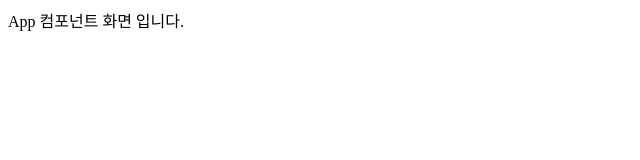
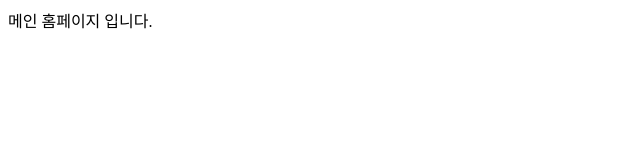
Before and after one commit to bassistjune/react-study-200502, a React (Vite) app: page / in a window 1280 px wide. Shown: the top 160 px of the page, without its empty margins (0-640 px from the left). Built offline with nearby package versions, Linux system fonts and the light colour scheme.

Commit message:
# 커밋 내용 - 한준희 1. react-router-dom을 이용한 라우팅 작업 및 새 컴포넌트 페이지 생성 2. Router 활용 3. Router의 /:id 사용

```diff
--- a/src/App.tsx
+++ b/src/App.tsx
@@ -1,4 +1,17 @@
+import React from 'react'
+import { BrowserRouter, Routes, Route } from "react-router-dom";
+import MainPage from '@pages/index'
+import AboutPage from '@pages/about'
 function App() {
-    return <div>App 컴포넌트 화면 입니다.</div>
+    return (
+        <BrowserRouter>
+            <Routes>
+                <Route index path="/" element={<MainPage />}></Route>
+                <Route index path="/about" element={<AboutPage />}></Route>
+                <Route index path="/about/:id" element={<AboutPage />}></Route>
+
+            </Routes>
+        </BrowserRouter>
+    )
 }
 export default App
--- /dev/null
+++ b/src/pages/about.tsx
@@ -0,0 +1,7 @@
+import React from 'react'
+function about() {
+    return (
+        <div>About Pages</div>
+    )
+}
+export default about
--- /dev/null
+++ b/src/pages/index.tsx
@@ -0,0 +1,7 @@
+import React from 'react'
+function index() {
+    return (
+        <div>메인 홈페이지 입니다.</div>
+    )
+}
+export default index
--- a/tsconfig.app.json
+++ b/tsconfig.app.json
@@ -27,8 +27,8 @@
       "@/*": ["src/*"],
       "@assets/*": ["src/assets/*"],
       "@components/*": ["src/components/*"],
-      "@pages/*": ["src/pages*"],
-      "@types/*": ["src/types*"],
+      "@pages/*": ["src/pages/*"],
+      "@types/*": ["src/types/*"],
       "@recoil/*": ["src/recoil/*"],
       "@apis/*": ["src/apis/*"],
     },
```
